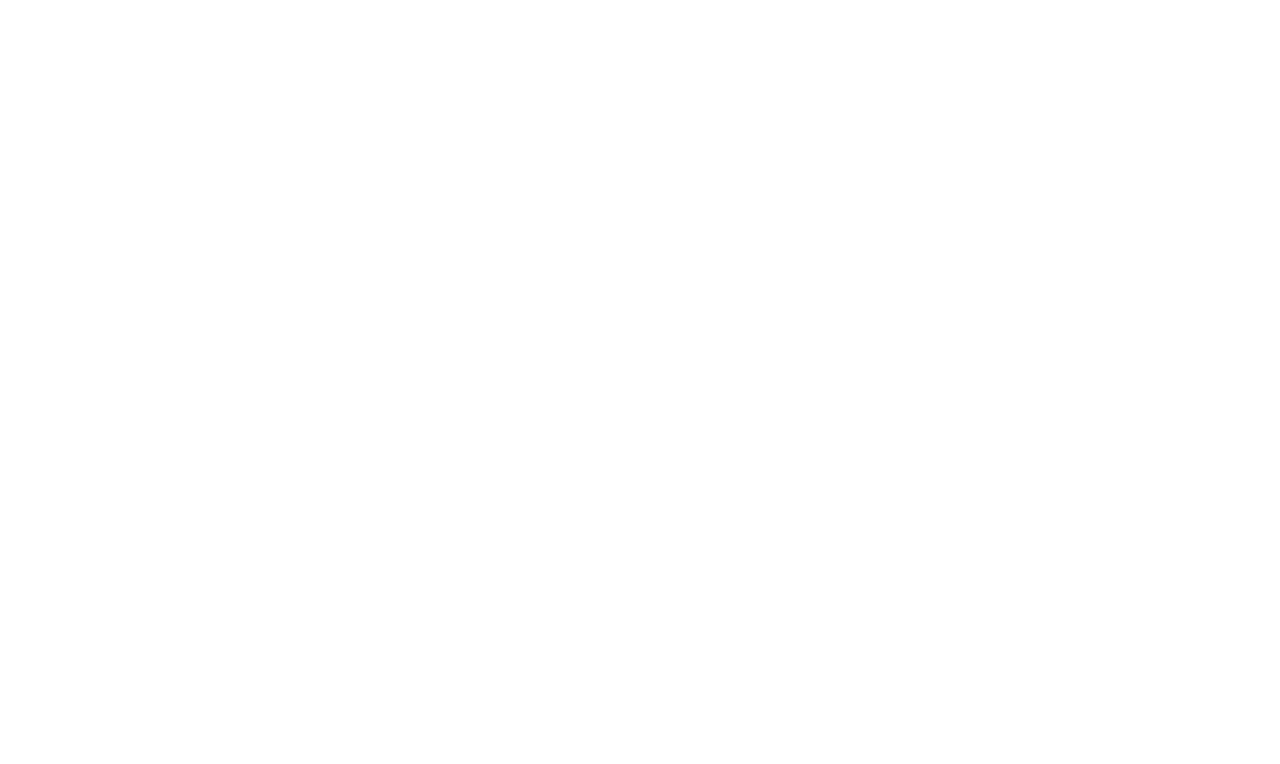
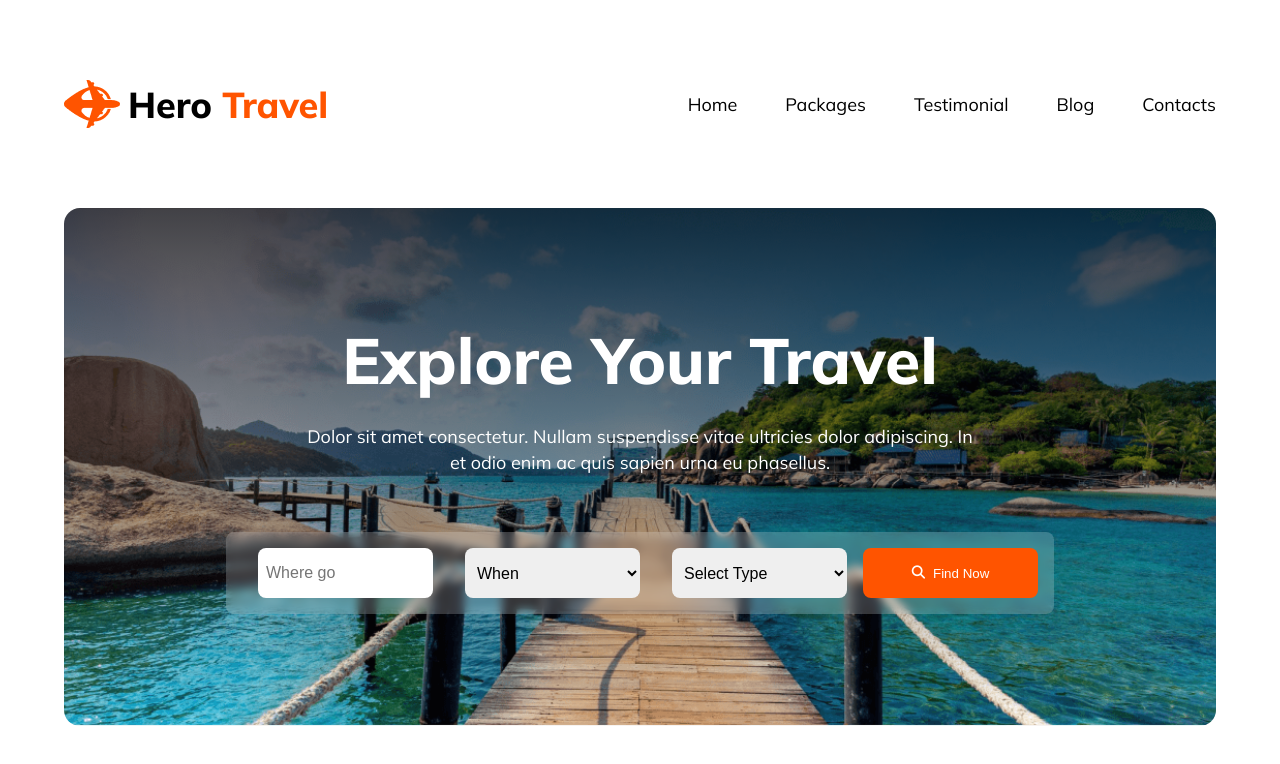
Before and after one commit to alnomanbd/hero-travel, a plain HTML site: page index.html in a window 1280 px wide. Drawn offline with Linux system fonts and the light colour scheme.

Commit message:
navbar and banner section done

```diff
--- /dev/null
+++ b/css/style.css
@@ -0,0 +1,126 @@
+@import url('https://fonts.googleapis.com/css2?family=Mulish:ital,wght@0,200..1000;1,200..1000&display=swap');
+
+*{
+    margin: 0;
+    padding: 0;
+    box-sizing: border-box;
+}
+
+body{
+    font-family: "Mulish", sans-serif;
+}
+
+/* Navbar Styles */
+.container{
+    width: 90%;
+    margin: 5rem auto;
+    border-radius: 1rem;
+}
+.nav-bar{
+    display: flex;
+    justify-content: space-between;
+    align-items: center;
+}
+.logo{
+    display: flex;
+    align-items: center;
+    gap: 0.5rem;
+    width: 280px;
+}
+.logo h3{
+    font-size: 36px;
+    text-align: center;
+    font-weight: 800;
+    line-height: normal;
+}
+.logo span{
+    color: rgb(255, 84, 0);
+}
+.menus{
+    display: flex;
+    justify-content: space-evenly;
+    gap: 3rem;
+}
+.menus p{
+    font-size: 18px;
+    font-weight: normal;
+    line-height: normal;
+    cursor: pointer;
+}
+
+/* Banner */
+.explore-your-travel{
+    background-image: linear-gradient(
+        180deg,
+        rgba(19, 19, 24, 0.8) 0%,
+        rgba(19, 19, 24, 0) 100%
+    ),
+    url('../images/banner.png');
+    background-position: center;
+    background-repeat: no-repeat;
+    background-size: cover;
+    background-blend-mode: multiply;
+    padding: 7rem 0;
+}
+
+.explore-container{
+    display: flex;
+    flex-direction: column;
+    justify-content: center;
+    align-items: center;
+}
+
+.explore-container h1{
+    color: #fff;
+    font-size: 4rem;
+    font-weight: 800;
+}
+
+.explore-container p{
+    color: #fff;
+    font-size: 18px;
+    line-height: 26px;
+    width: 676px;
+    padding: 1.5rem 0;
+    margin: auto;
+    text-align: center;
+}
+
+.travel-inputs{
+    margin-top:2rem;
+    border-radius: 8px;
+    background-color: rgba(255, 255, 255, 0.2);
+    padding: 1rem;
+
+    display: flex;
+    justify-content: space-around;
+    align-items: center;
+    backdrop-filter: blur(4px);
+}
+
+.travel-inputs input, select{
+    width: 175px;
+    height: 50px;
+    padding: 0 0.5rem;
+    margin: 0 1rem;
+    border-radius: 8px;
+    border: none;
+    cursor: pointer;
+    outline: none;
+    font-size: 16px;
+}
+
+.btn-primary{
+    width: 175px;
+    height: 50px;
+    display: flex;
+    justify-content: center;
+    align-items: center;
+    gap: 8px;
+    padding: 0.7rem 1.2rem;
+    background-color: rgb(255, 84, 0);
+    color: white;
+    border: none;
+    cursor: pointer;
+    border-radius: 8px;
+}
--- a/index.html
+++ b/index.html
@@ -3,9 +3,43 @@
 <head>
     <meta charset="UTF-8">
     <meta name="viewport" content="width=device-width, initial-scale=1.0">
-    <title>Hero Travel/title>
+    <title>Hero Travel</title>
+    <link rel="stylesheet" href="./css/style.css">
+    <!-- Font Awesome CDN -->
+    <script src="https://kit.fontawesome.com/0655a7f825.js" crossorigin="anonymous"></script>
 </head>
 <body>
-
+    <!-- Navbar -->
+    <nav class="container nav-bar">
+    <!-- Logo -->
+        <div class="logo">
+        <img src="./images/logo.png" alt="">
+        <h3>Hero <span>Travel</span></h3>
+        </div>
+        <div class="menus">
+        <p>Home</p>
+        <p>Packages</p>
+        <p>Testimonial</p>
+        <p>Blog</p>
+        <p>Contacts</p>
+        </div>
+    </nav>
+     <!-- Banner -->
+    <section class="container explore-your-travel">
+        <div class="explore-container">
+            <h1>Explore Your Travel</h1>
+            <p>Dolor sit amet consectetur. Nullam suspendisse vitae ultricies dolor adipiscing. In et odio enim ac quis sapien urna eu phasellus.</p>
+            <div class="travel-inputs">
+                <input type="text" placeholder="Where go">
+                <select name="" id="">
+                    <option value="">When</option>
+                </select>
+                <select name="" id="">
+                    <option value="">Select Type</option>
+                </select>
+                <Button class="btn-primary"><i class="fa-solid fa-magnifying-glass"></i> Find Now</Button>
+            </div>
+        </div>
+    </section>
 </body>
 </html>
```
Also changed, not shown: Images/banner.png (renamed from Images/Group 13 (1) (1).png), Images/logo.png (renamed from Images/Group 40071 (2).png).
